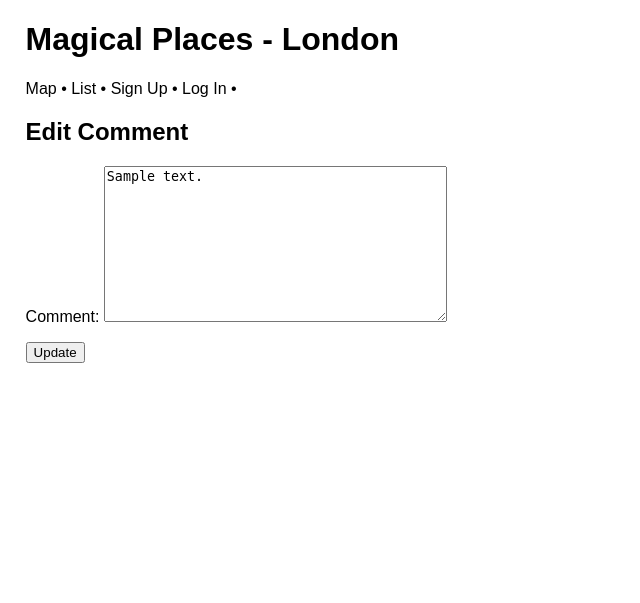
After one commit to timgoalen/magical-places-london, a Django app: page /comment/1/edit/ in a window 1280 px wide. The commit adds this page. Shown: the top 603 px of the page, without its empty margins (0-640 px from the left). Run offline with Django 3.2, Linux system fonts and the light colour scheme; tables that the repository leaves empty hold one stand-in row (values such as "Sample post").

Commit message:
Add new comment_update functionality

```diff
--- a/places_app/models.py
+++ b/places_app/models.py
@@ -49,3 +49,6 @@ class Comment(models.Model):
 
     def __str__(self):
         return f"Comment {self.comment} by {self.author}"
+
+    def get_absolute_url(self):
+        return reverse("place_detail", kwargs={"pk": self.pk})
--- a/places_app/urls.py
+++ b/places_app/urls.py
@@ -5,14 +5,15 @@ from .views import (
     place_detail_view,
     PlaceCreateView,
     PlaceUpdateView,
+    CommentUpdateView,
 )
 
 
 urlpatterns = [
     path("place/add/", PlaceCreateView.as_view(), name="place_add"),
-    # path("place/<int:pk>/", PlaceDetailView.as_view(), name="place_detail"),
     path("place/<int:pk>/", place_detail_view, name="place_detail"),
     path("place/<int:pk>/edit/", PlaceUpdateView.as_view(), name="place_edit"),
+    path("comment/<int:pk>/edit/", CommentUpdateView.as_view(), name="comment_edit"),
     path("list_view/", place_list_view, name="list"),
     path("", home_page_view, name="home"),
 ]
--- a/places_app/views.py
+++ b/places_app/views.py
@@ -86,3 +86,17 @@ class PlaceUpdateView(UpdateView):
     def form_valid(self, form):
         form.instance.updated_on = timezone.now()
         return super().form_valid(form)
+
+
+# Comment CRUD views
+
+
+class CommentUpdateView(UpdateView):
+    model = Comment
+    template_name = "comment_edit.html"
+    fields = ["comment",]
+
+    # Assign current time & date to 'updated_on'
+    def form_valid(self, form):
+        form.instance.updated_on = timezone.now()
+        return super().form_valid(form)
--- /dev/null
+++ b/templates/comment_edit.html
@@ -0,0 +1,10 @@
+{% extends "base.html" %}
+
+{% block content %}
+<h2>Edit Comment</h2>
+
+<form action="" method="post">{% csrf_token %}
+    {{ form.as_p }}
+    <input type="submit" value="Update">
+</form>
+{% endblock content %}
--- a/templates/place_detail.html
+++ b/templates/place_detail.html
@@ -19,7 +19,13 @@
     {% for comment in place.comments.all %}
     <h5>{{ comment.author }} • {{ comment.created_on|date:"d/m/y H:i" }}</h5>
     <p>{{ comment.comment }}</p>
+
+    {% if user.is_authenticated and user == comment.author %}
+    <p>As the original author, you can</p><a href="{% url 'comment_edit' comment.pk %}">+ Edit This Comment +</a>
+    {% endif %}
+
     <hr>
+
     {% endfor %}
 
     {% if user.is_authenticated %}
```
